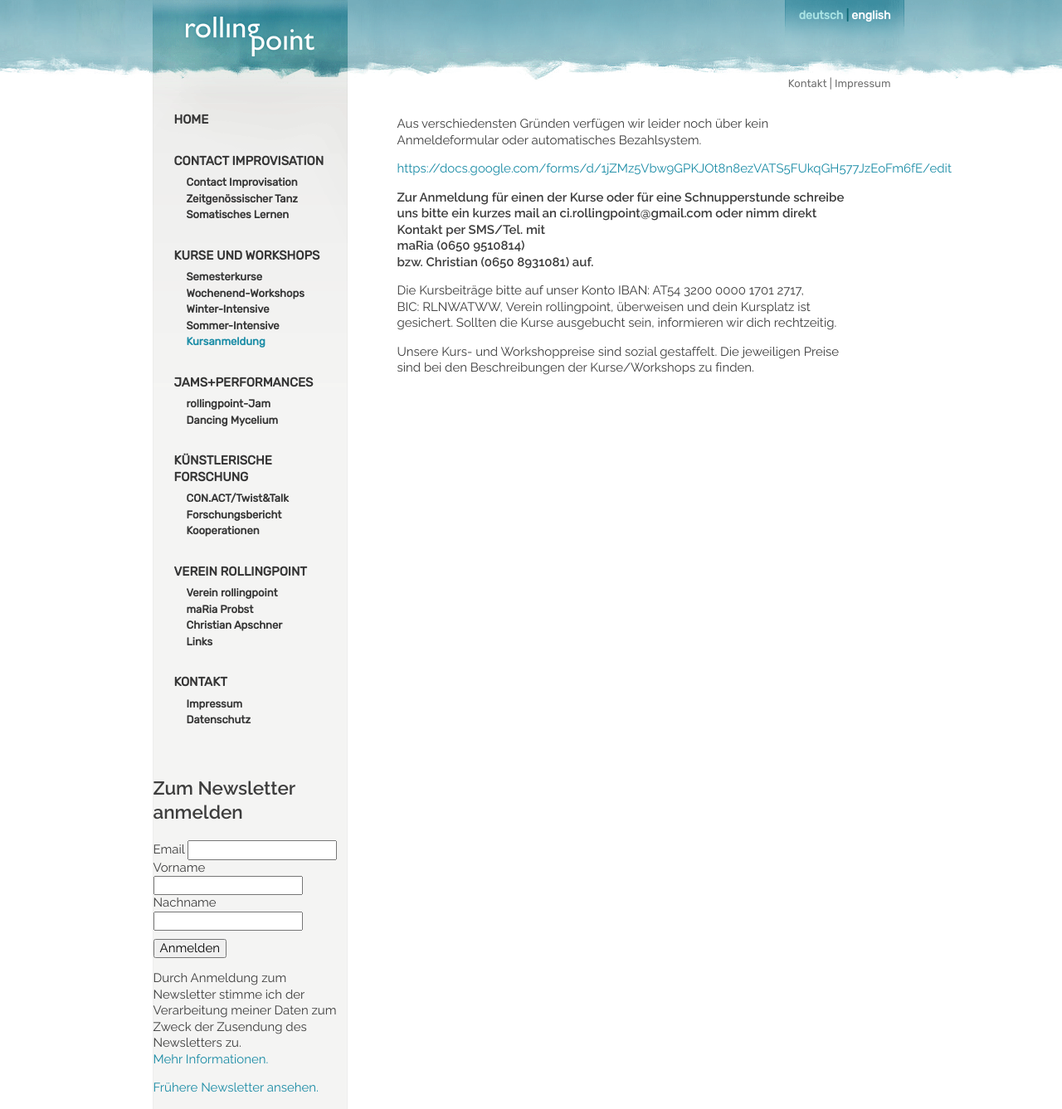
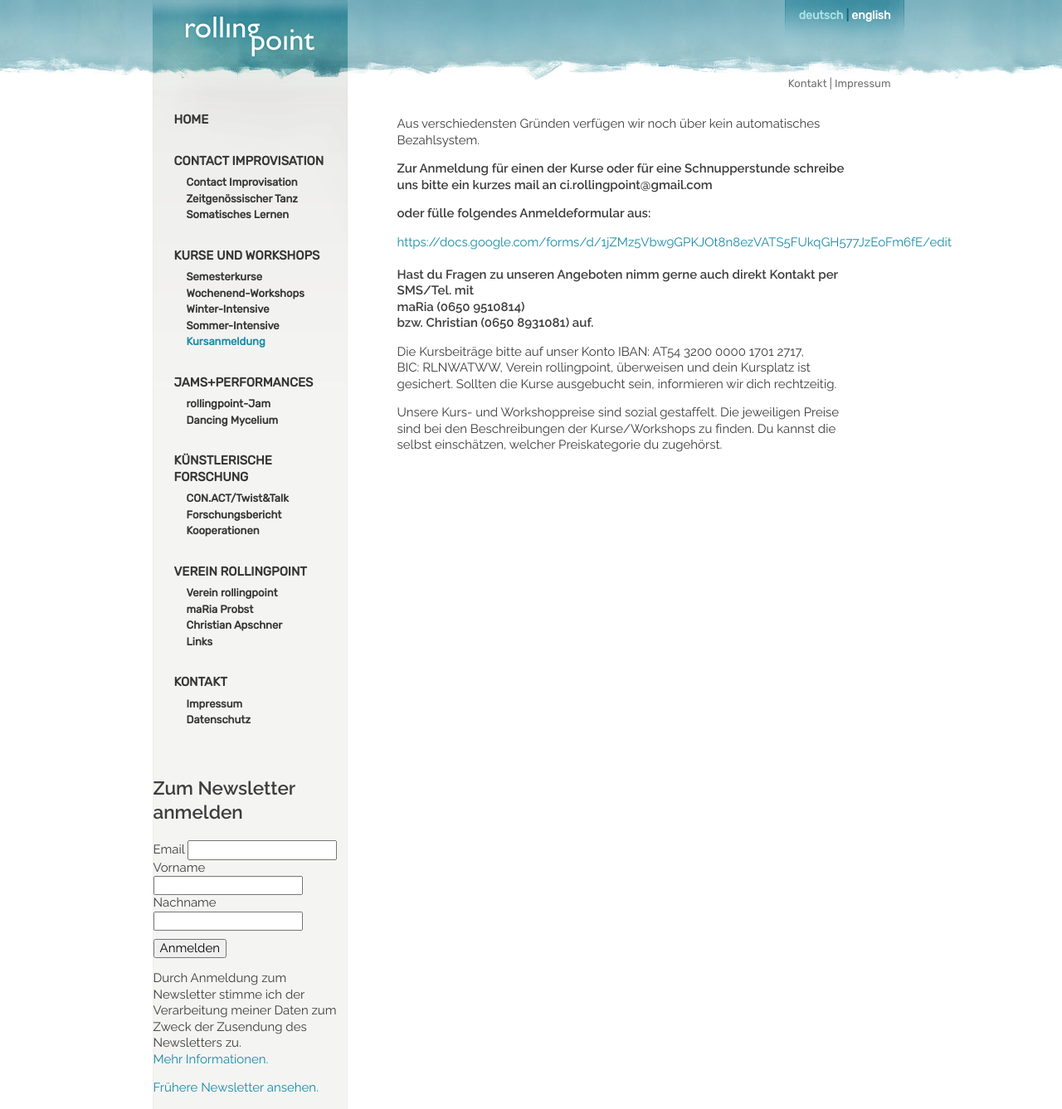
Before and after one commit to manulari/rollingpointat, a Jekyll site: the page built from _pages_de/kursanmeldung.md, in a window 1280 px wide. Shown: the whole page at 83% size. Built offline with Jekyll 4.4.1, drawn with Linux system fonts in a browser that asks for light colours; comment, search, counter and statistics services are not loaded.

Commit message:
Update page (de) “kursanmeldung”

```diff
--- a/_pages_de/kursanmeldung.md
+++ b/_pages_de/kursanmeldung.md
@@ -3,14 +3,18 @@ permalink: /Kursanmeldung
 title: Kursanmeldung
 language: de
 ---
-Aus verschiedensten Gründen verfügen wir leider noch über kein Anmeldeformular oder automatisches Bezahlsystem.
+Aus verschiedensten Gründen verfügen wir noch über kein automatisches Bezahlsystem.
 
-<https://docs.google.com/forms/d/1jZMz5Vbw9GPKJOt8n8ezVATS5FUkqGH577JzEoFm6fE/edit>
+**Zur Anmeldung für einen der Kurse oder für eine Schnupperstunde schreibe uns bitte ein kurzes mail an ci.rollingpoint@gmail.com**
 
-**Zur Anmeldung für einen der Kurse oder für eine Schnupperstunde schreibe uns bitte ein kurzes mail an ci.rollingpoint@gmail.com oder nimm direkt Kontakt per SMS/Tel. mit**\
+**oder fülle folgendes Anmeldeformular aus:**
+
+<https://docs.google.com/forms/d/1jZMz5Vbw9GPKJOt8n8ezVATS5FUkqGH577JzEoFm6fE/edit>\
+\
+**Hast du Fragen zu unseren Angeboten nimm gerne auch direkt Kontakt per SMS/Tel. mit**\
 **maRia (0650 9510814)**\
 **bzw. Christian (0650 8931081) auf.**
 
 Die Kursbeiträge bitte auf unser Konto IBAN: AT54 3200 0000 1701 2717, BIC: RLNWATWW, Verein rollingpoint, überweisen und dein Kursplatz ist gesichert. Sollten die Kurse ausgebucht sein, informieren wir dich rechtzeitig.
 
-Unsere Kurs- und Workshoppreise sind sozial gestaffelt. Die jeweiligen Preise sind bei den Beschreibungen der Kurse/Workshops zu finden.
+Unsere Kurs- und Workshoppreise sind sozial gestaffelt. Die jeweiligen Preise sind bei den Beschreibungen der Kurse/Workshops zu finden. Du kannst die selbst einschätzen, welcher Preiskategorie du zugehörst.
```
